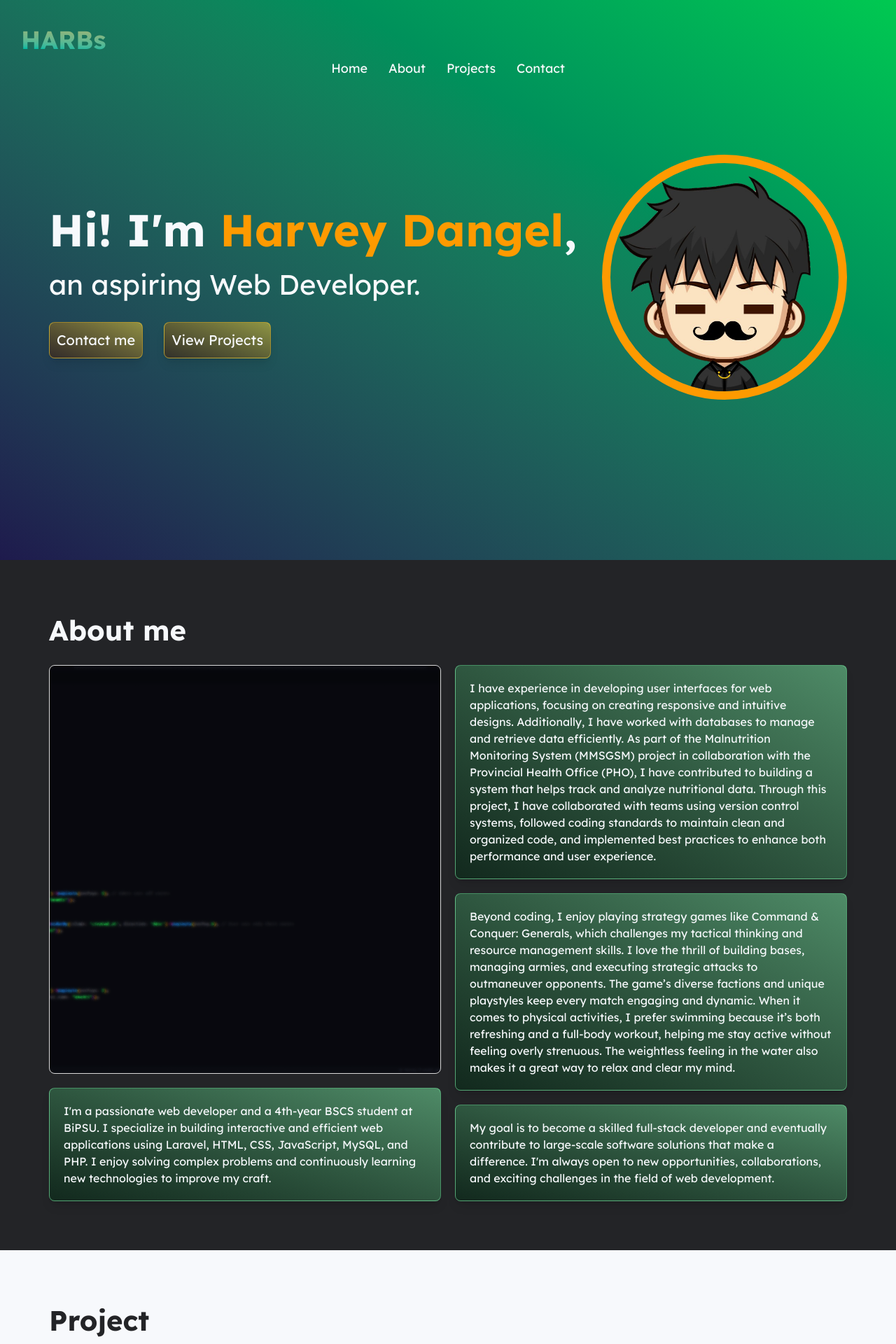
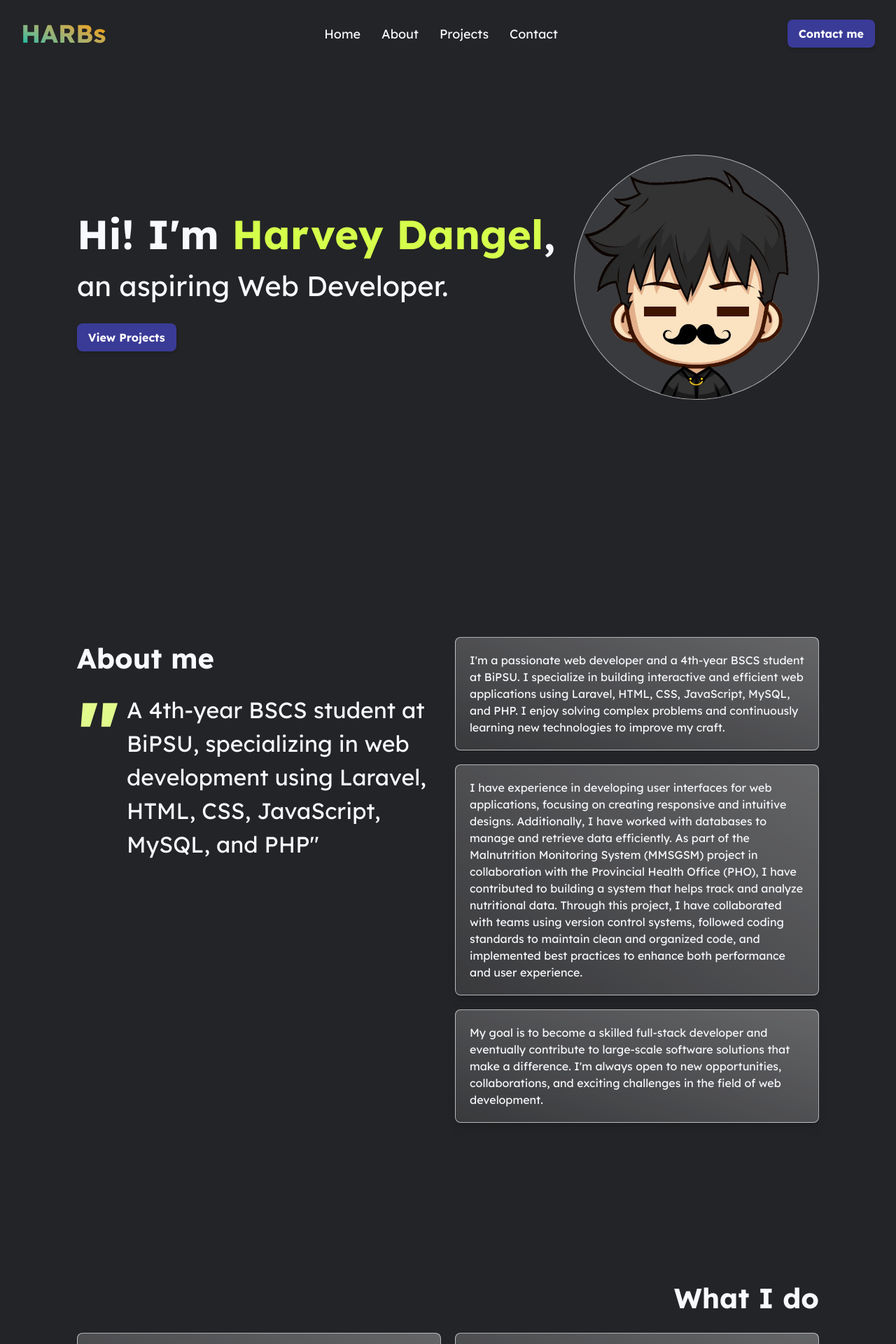
Before and after one commit to HarveyDangel/my-portfolio, a Next.js app: page / in a window 1280 px wide. Shown: the top 1920 px of the page at 70% size. Built offline with nearby package versions, Linux system fonts and the light colour scheme.

Commit message:
created components

```diff
--- a/src/app/components/about.tsx
+++ b/src/app/components/about.tsx
@@ -3,24 +3,31 @@ export default function About() {
 		<>
 			<div
 				id="about"
-				className="w-full max-w-7xl flex flex-col items-center justify-center px-[20px] py-[50px] lg:p-[70px] place-self-center bg-[#232427] shadow-lg"
+				className="w-full max-w-7xl flex justify-center px-[20px] py-[50px] lg:p-[110px] place-self-center bg-[#232427] gap-[20px]"
 			>
 				{/* Container */}
-				<div className="mb-[20px] flex w-full justify-center lg:justify-start">
-					<h1 className="flex items-center text-[36px] lg:text-[40px] lg:text-left font-bold text-[#F7F9FC]">
+				<div className="flex flex-col w-1/2 justify-center lg:justify-start">
+					<h1 className="flex items-center text-[36px] lg:text-[40px] lg:text-left font-bold text-[#F7F9FC] mb-[20px]">
 						About me
 					</h1>
+					<div className="flex gap-[10px]">
+						<p className="font-bold text-[128px] text-[#e0fa8c] -mt-10">"</p>
+						<p className="lg:text-[32px] shadow-text">
+							A 4th-year BSCS student at BiPSU, specializing in web development
+							using Laravel, HTML, CSS, JavaScript, MySQL, and PHP"
+						</p>
+					</div>
 				</div>
 				{/* Cards flex-row*/}
-				<div className="w-full flex flex-col lg:flex-row justify-between gap-[10px] lg:gap-[20px]">
+				<div className="w-1/2 flex flex-col lg:flex-row justify-between gap-[10px] lg:gap-[20px]">
 					{/*Cards-left flex-column */}
-					<div className="flex flex-col gap-[10px] lg:gap-[20px] lg:w-1/2">
+					<div className="flex flex-col gap-[10px] lg:gap-[20px]">
 						{/* Cards */}
-						<div
+						{/* <div
 							className="flex h-auto min-h-[350px] w-auto flex-grow rounded-[8px] border border-[#D9D9D9] text-center text-[220px] about-pic"
 							//style={backgroundStyle}
-						></div>
-						<div className="rounded-[8px] border border-green-300/50 bg-gradient-to-tr from-green-950/50 to-green-300/50 p-[20px] lg:text-[16px] text-wrap shadow-lg">
+						></div> */}
+						<div className="rounded-[8px] border-1 border-white/60 bg-gradient-to-tr from-white/10 to-white/30 p-[20px] lg:text-[16px] text-wrap">
 							<p className="text-wrap">
 								{`I'm a passionate web developer and a 4th-year BSCS student at
 								BiPSU. I specialize in building interactive and efficient web
@@ -29,12 +36,7 @@ export default function About() {
 								new technologies to improve my craft.`}
 							</p>
 						</div>
-					</div>
-
-					{/* Cards-right flex-column */}
-					<div className="flex flex-col gap-[10px] lg:gap-[20px] lg:w-1/2">
-						{/* cards */}
-						<div className="rounded-[8px] border border-green-300/50 bg-gradient-to-tr from-green-950/50 to-green-300/50 p-[20px] lg:text-[16px] text-wrap shadow-lg">
+						<div className="rounded-[8px] border border-white/60 bg-gradient-to-tr from-white/10 to-white/30 p-[20px] lg:text-[16px] text-wrap shadow-lg">
 							<p className="">
 								{`I have experience in developing user interfaces for web
 								applications, focusing on creating responsive and intuitive
@@ -49,7 +51,7 @@ export default function About() {
 								performance and user experience.`}
 							</p>
 						</div>
-						<div className="rounded-[8px] border border-green-300/50 bg-gradient-to-tr from-green-950/50 to-green-300/50 p-[20px] lg:text-[16px] text-wrap shadow-lg">
+						{/* <div className="rounded-[8px] border border-green-300/50 bg-gradient-to-tr from-green-950/50 to-green-300/50 p-[20px] lg:text-[16px] text-wrap shadow-lg">
 							<p className="">
 								{`Beyond coding, I enjoy playing strategy games like Command &
 								Conquer: Generals, which challenges my tactical thinking and
@@ -62,8 +64,8 @@ export default function About() {
 								strenuous. The weightless feeling in the water also makes it a
 								great way to relax and clear my mind.`}
 							</p>
-						</div>
-						<div className="rounded-[8px] border border-green-300/50 bg-gradient-to-tr from-green-950/50 to-green-300/50 p-[20px] lg:text-[16px] text-wrap shadow-lg">
+						</div> */}
+						<div className="rounded-[8px] border border-white/60 bg-gradient-to-tr from-white/10 to-white/30 p-[20px] lg:text-[16px] text-wrap shadow-lg">
 							<p className="text-wrap">
 								{`My goal is to become a skilled full-stack developer and
 								eventually contribute to large-scale software solutions that
--- /dev/null
+++ b/src/app/components/button.tsx
@@ -0,0 +1,34 @@
+'use client'; // Required for interactivity (onClick, hooks, etc.)
+
+interface ButtonProps {
+  children: React.ReactNode;
+  onClick?: () => void;
+  className?: string;
+  type?: 'button' | 'submit' | 'reset';
+  disabled?: boolean;
+}
+
+export default function Button({
+  children,
+  onClick,
+  className = '',
+  type = 'button',
+  disabled = false,
+}: ButtonProps) {
+  return (
+    <button
+      type={type}
+      onClick={onClick}
+      disabled={disabled}
+      className={`
+        bg-[#4a4ce2]/60 text-white font-bold py-2 px-4 rounded-[8px]
+         shadow-md hover:bg-[#4A4DE2] hover:shadow-[#A0A2FF] hover:scale-110 hover:border-b-1 hover:border-b-white
+        transition-all duration-200 ease-in-out
+        disabled:opacity-50 disabled:cursor-not-allowed
+        ${className}
+      `}
+    >
+      {children}
+    </button>
+  );
+}
--- /dev/null
+++ b/src/app/components/glasspane.tsx
@@ -0,0 +1,14 @@
+import { ReactNode } from "react";
+
+interface GlassPaneProps {
+  children: ReactNode;
+}
+
+export default function GlassPane({children}: GlassPaneProps) {
+
+   return (
+      <div className="rounded-[8px] border-1 border-white/60 bg-gradient-to-tr from-white/10 to-white/30 p-[20px] lg:text-[16px] text-wrap w-full">
+         {children}
+      </div>
+   );
+}
--- a/src/app/components/header.tsx
+++ b/src/app/components/header.tsx
@@ -1,26 +1,40 @@
+import Button from "./button";
+
 export default function Header() {
 	return (
 		<div className="flex justify-center w-full lg:max-h-[96px] top-0">
-			<header className="w-full lg:max-w-[1280px] h-full lg:p-[30px] lg:items-center lg:justify-between justify-center">
+			<header className="w-full lg:max-w-[1280px] h-full lg:p-[30px] flex flex-col lg:flex-row justify-between items-center">
 				<div>
-					<h1 className="text-[36px] font-bold bg-clip-text text-transparent  bg-gradient-to-bl from-amber-500 from-10% to-teal-500 to-90%">
+					<h1 className="text-[36px] font-bold bg-clip-text text-transparent bg-gradient-to-bl from-amber-500 from-10% to-teal-500 to-90%">
 						HARBs
 					</h1>
 				</div>
-				<div className="hidden text-[18px] lg:flex items-center lg:gap-[30px] place-self-center">
-					<a href="#home" className="hover:text-amber-400">
+
+				<div className="flex items-center gap-6 lg:gap-[30px]">
+					<nav className="hidden lg:flex gap-[30px] text-[18px]">
+						<a href="#home" className="hover:text-amber-400 transition-colors">
 							Home
 						</a>
-					<a href="#about" className="hover:text-amber-400">
+						<a href="#about" className="hover:text-amber-400 transition-colors">
 							About
 						</a>
-					<a href="#project" className="hover:text-amber-400">
+						<a
+							href="#project"
+							className="hover:text-amber-400 transition-colors"
+						>
 							Projects
 						</a>
-					<a href="#contact" className="hover:text-amber-400">
+						<a
+							href="#contact"
+							className="hover:text-amber-400 transition-colors"
+						>
 							Contact
 						</a>
+					</nav>
 				</div>
+				<Button className="lg:ml-4">
+					<a href="#contact">Contact me</a>
+				</Button>
 			</header>
 		</div>
 	);
--- a/src/app/components/intro.tsx
+++ b/src/app/components/intro.tsx
@@ -1,40 +1,30 @@
+import Button from "./button";
+
 export default function Intro() {
 	return (
 		<div
 			id="home"
-			className="w-full px-[20px] py-[50px] lg:max-w-[1280px] lg:h-[75vh] flex items-center justify-center lg:px-[70px] place-self-center"
+			className="w-full px-[20px] py-[50px] lg:max-w-[1280px] lg:h-[75vh] flex items-center justify-center lg:px-[110px] place-self-center"
 		>
 			<div className="flex flex-col-reverse gap-[20px] w-full items-center lg:flex-row lg:justify-between">
 				{/* group 1 */}
 				<div>
-					<h1 className="text-[36px] text-center lg:text-left font-bold lg:text-[64px]">
-						Hi! I&apos;m <span className="text-amber-500">Harvey Dangel</span>,
+					<h1 className="text-[36px] text-center lg:text-left font-bold lg:text-[58px]">
+						Hi! I&apos;m <span className="text-[#D5FF4B]">Harvey Dangel</span>,
 					</h1>
-					<h1 className="text-[24px] text-center lg:text-left lg:text-[40px]">an aspiring Web Developer.</h1>
-					{/* <p className="text-center lg:text-[20px] lg:text-left mb-[10px]">
-						A 4th-year BSCS student at BiPSU, specializing in web development
-						using Laravel, HTML, CSS, JavaScript, MySQL, and PHP.
-					</p> */}
+					<h1 className="text-[24px] text-center lg:text-left lg:text-[40px]">
+						an aspiring Web Developer.
+					</h1>
 					<br />
 					<div className="flex gap-[30px] justify-center lg:justify-start">
-						<a
-							href="#contact"
-							className="rounded-[8px] bg-gradient-to-bl from-amber-300/50 to-amber-950/50 border border-amber-300/50
-							p-[10px] text-[15px] lg:text-[20px] shadow-lg transition delay-150 duration-300 ease-in-out hover:-translate-y-1 hover:scale-110 hover:shadow-amber-300 hover:bg-amber-300/70"
-						>
-							Contact me
-						</a>
-						<a
-							href="#project"
-							className="rounded-[8px] bg-gradient-to-bl from-amber-300/50 to-amber-950/50 border border-amber-300/50 p-[10px] text-[15px] lg:text-[20px] shadow-lg transition delay-150 duration-300 ease-in-out hover:-translate-y-1 hover:scale-110 hover:shadow-amber-300  hover:bg-amber-300/70"
-						>
-							View Projects
-						</a>
+						<Button>
+							<a href="#project">View Projects</a>
+						</Button>
 					</div>
 				</div>
 				{/* group 2 */}
 				<div>
-					<div className="w-[200px] h-[200px] lg:w-[350px] lg:h-[350px] rounded-full border-12 border-amber-500 text-center text-[220px] overflow-hidden">
+					<div className="w-[200px] h-[200px] lg:w-[350px] lg:h-[350px] rounded-full border-1 border-white/60 bg-white/10 text-center text-[220px] overflow-hidden">
 						<div className="avatar size-full"></div>
 					</div>
 				</div>
--- a/src/app/components/project.tsx
+++ b/src/app/components/project.tsx
@@ -3,11 +3,11 @@ export default function Project() {
 		<>
 			<div
 				id="project"
-				className="w-full max-w-[1280px] lg:h-screen flex flex-col px-[20px] py-[50px] lg:p-[70px] place-self-center bg-[#F7F9FC]"
+				className="w-full max-w-[1280px] lg:h-screen flex flex-col px-[20px] py-[50px] lg:p-[70px] place-self-center"
 			>
 				{/* Container */}
 				<div className="mb-[20px] w-full flex justify-center lg:justify-start">
-					<h1 className="flex items-center text-[36px] lg:text-[40px] font-bold text-[#232427]">
+					<h1 className="flex items-center text-[36px] lg:text-[40px] font-bold">
 						Project
 					</h1>
 				</div>
--- /dev/null
+++ b/src/app/components/services.tsx
@@ -0,0 +1,29 @@
+import GlassPane from "./glasspane";
+
+export default function Services() {
+	return (
+		<>
+			<div className="w-full max-w-7xl flex justify-center px-[20px] py-[50px] lg:p-[110px] place-self-center bg-[#232427] gap-[20px]">
+				<div className="w-full">
+					<h1 className="place-self-end text-[36px] lg:text-[40px] lg:text-left font-bold text-[#F7F9FC] mb-[20px]">
+						What I do
+					</h1>
+					<div className="flex gap-[10px] lg:gap-[20px]">
+						<GlassPane>
+                     <h1 className="text-[24px] text-center lg:text-[28px] font-bold text-[#F7F9FC] mb-[20px]">
+                        Web Development
+                     </h1>
+							lorem ipsum dolor sit amet, consectetur adipiscing elit.
+						</GlassPane>
+						<GlassPane>
+                     <h1 className="text-[24px] text-center lg:text-[28px] font-bold text-[#F7F9FC] mb-[20px]">
+                        UI/UX Design
+                     </h1>
+							lorem ipsum dolor sit amet, consectetur adipiscing elit.
+						</GlassPane>
+					</div>
+				</div>
+			</div>
+		</>
+	);
+}
--- a/src/app/globals.css
+++ b/src/app/globals.css
@@ -16,7 +16,7 @@
 body {
   background: var(--background);
   color: var(--foreground);
-  font-family: Lexend, sans-serif;
+  font-family: Lexend;
   overflow-x: hidden;
 
 }
--- a/src/app/page.tsx
+++ b/src/app/page.tsx
@@ -3,15 +3,17 @@ import Intro from "./components/intro";
 import About from "./components/about";
 import Project from "./components/project";
 import Contact from "./components/contact";
+import Services from "./components/services";
 
 export default function Home() {
   return (
     <div className="w-screen h-screen">
-      <div className="flex flex-col bg-gradient-to-bl from-green-500 to-indigo-950 lg:h-screen w-screen bg-fixed">
+      <div className="flex flex-col lg:h-screen w-screen bg-fixed">
         <Header></Header>
         <Intro></Intro>
       </div>
         <About></About>
+        <Services></Services>
         <Project></Project>
         <Contact></Contact>
     </div>
```
Lines whose indentation alone changed are shown as unchanged.
